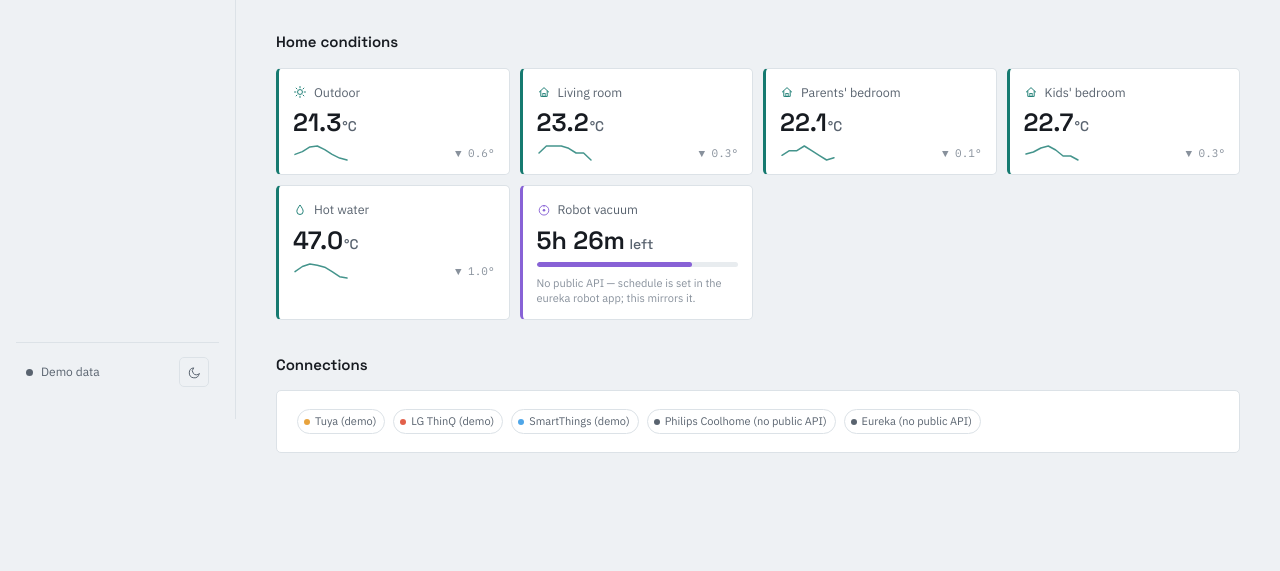
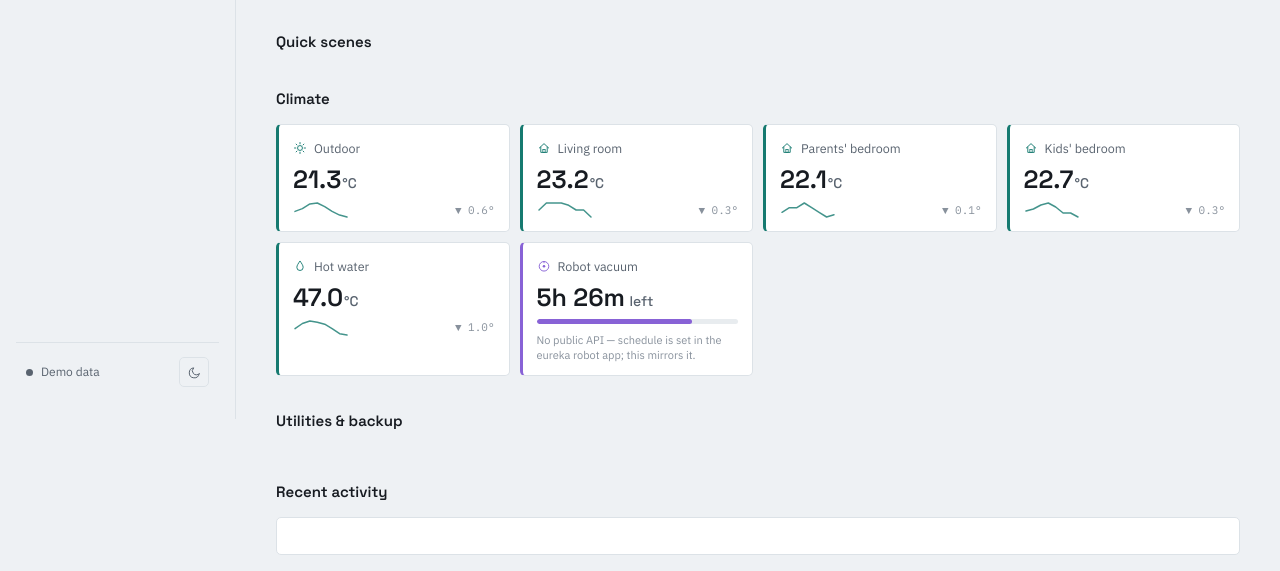
Before and after one commit to SociallyMiddleEast/My-House, a plain HTML site: page index.html in a window 1280 px wide. Shown: the part 381-952 px from the top of the page. Before the commit the page ends 894 px from the top, so only its background shows below. Drawn offline with Linux system fonts and the light colour scheme.

Commit message:
Update index.html

```diff
--- a/index.html
+++ b/index.html
@@ -62,8 +62,17 @@
 
     </div>
 
-    <div class="section-title">Home conditions</div>
+    <div class="section-title">Quick scenes</div>
+    <div class="scene-row" id="scenes-mount"></div>
+
+    <div class="section-title">Climate</div>
     <div class="device-grid" id="climate-mount"></div>
+
+    <div class="section-title">Utilities &amp; backup</div>
+    <div class="device-grid" id="utilities-mount"></div>
+
+    <div class="section-title">Recent activity</div>
+    <div class="panel" id="activity-mount"></div>
 
     <div class="section-title">Connections</div>
     <div class="panel" style="display:flex; flex-wrap:wrap; gap:8px;" id="ov-platform-badges"></div>
```
